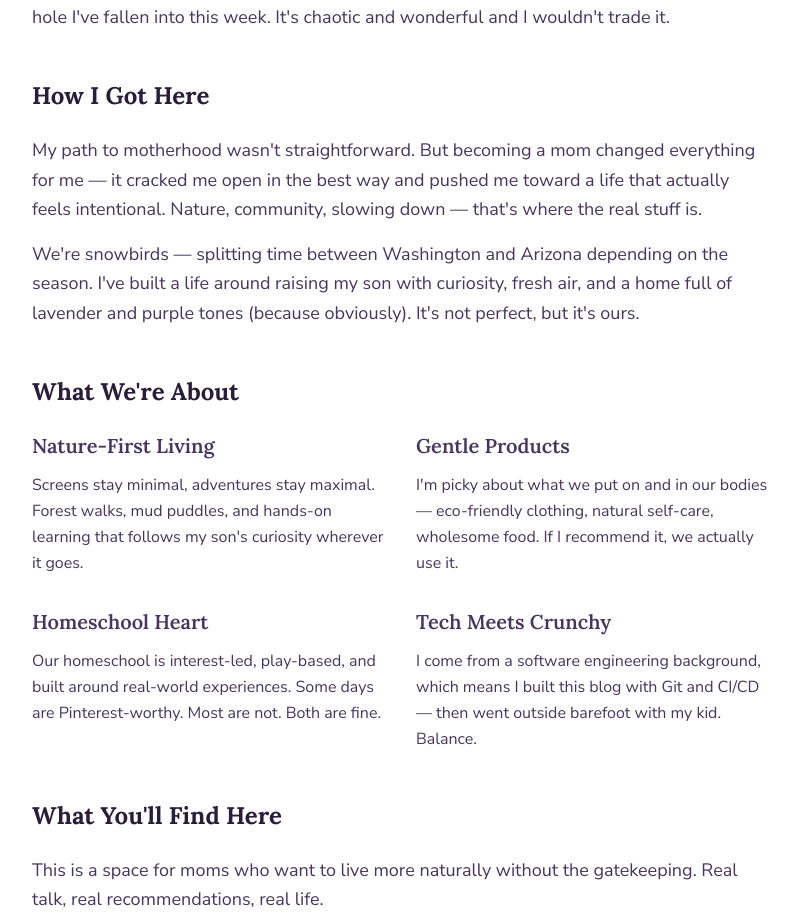
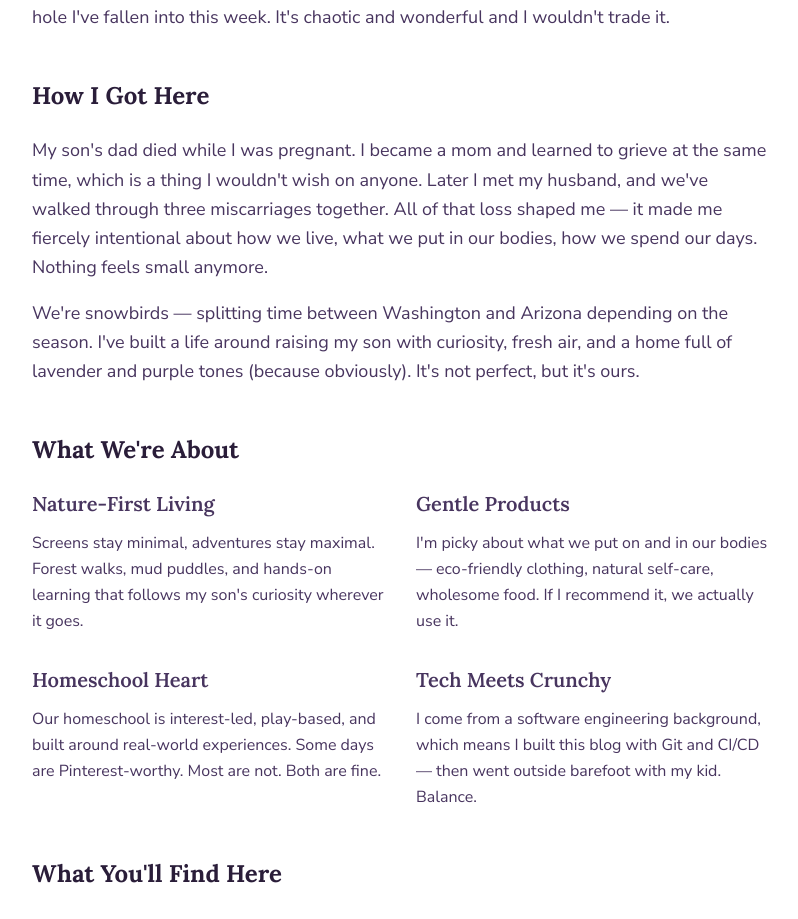
Before and after one commit to jemustain/spirited-roots2, a Next.js app: page /about in a window 1280 px wide. Shown: the part 843-1762 px from the top of the page, without its empty margins (240-1038 px from the left). Built offline with nearby package versions, Linux system fonts and the light colour scheme.

Commit message:
content: add loss story to About page (version A)

```diff
--- a/src/app/about/page.tsx
+++ b/src/app/about/page.tsx
@@ -62,9 +62,11 @@ export default function AboutPage() {
               How I Got Here
             </h2>
             <p className="text-secondary-responsive text-lg leading-relaxed mb-4">
-              My path to motherhood wasn't straightforward. But becoming a mom changed everything
-              for me — it cracked me open in the best way and pushed me toward a life that actually
-              feels intentional. Nature, community, slowing down — that's where the real stuff is.
+              My son's dad died while I was pregnant. I became a mom and learned to grieve at the
+              same time, which is a thing I wouldn't wish on anyone. Later I met my husband, and
+              we've walked through three miscarriages together. All of that loss shaped me — it
+              made me fiercely intentional about how we live, what we put in our bodies, how we
+              spend our days. Nothing feels small anymore.
             </p>
             <p className="text-secondary-responsive text-lg leading-relaxed">
               We're snowbirds — splitting time between Washington and Arizona depending on the season.
```
